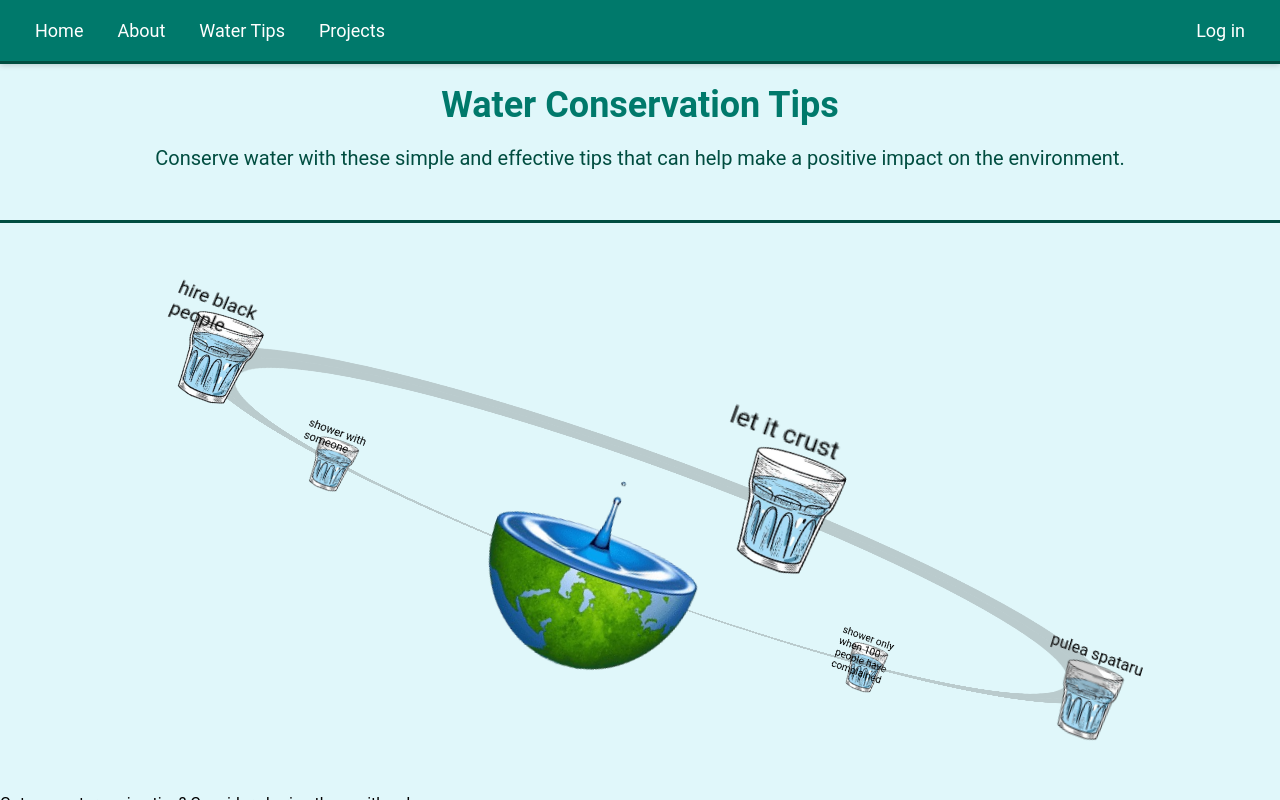
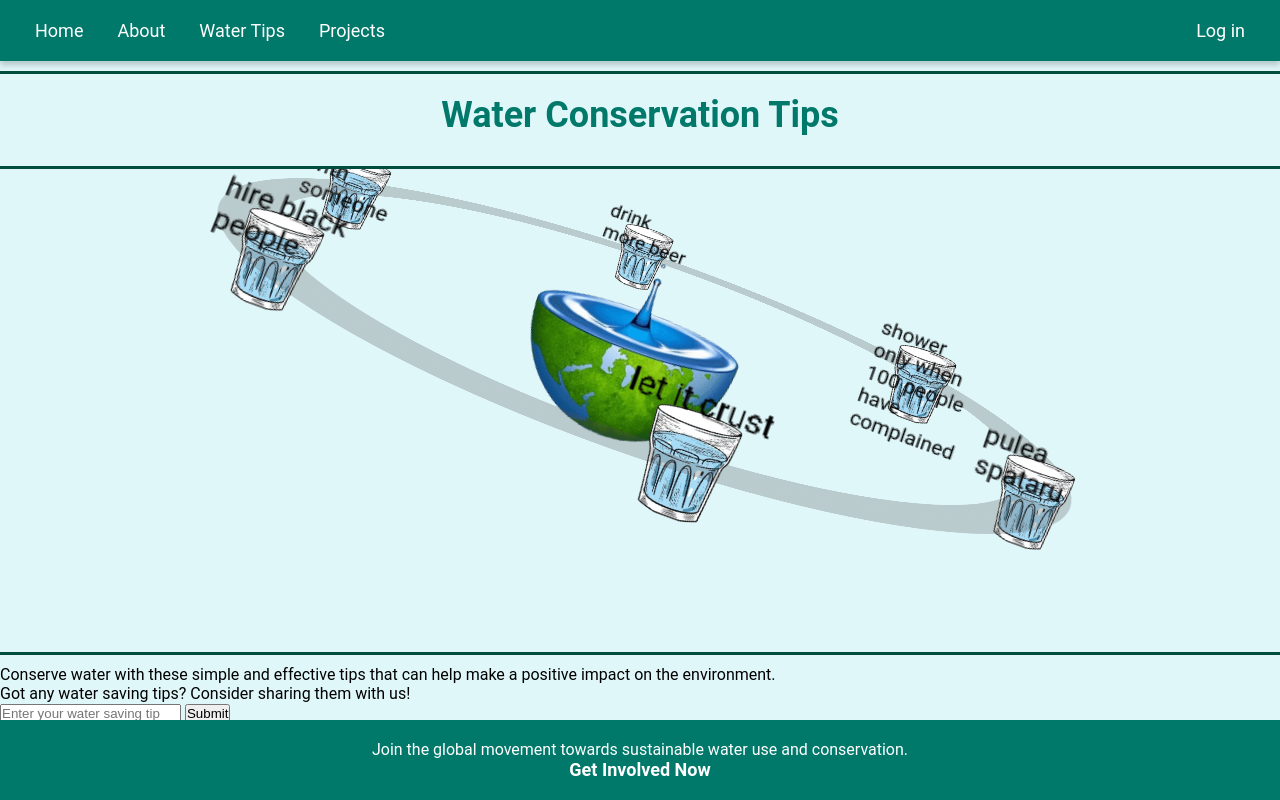
Before and after one commit to addrian-77/Databases-Project, a Django app: page /watertips/ in a window 1280 px wide. Run offline with Django 5.2, Linux system fonts and the light colour scheme; data comes from the database, SQL or seed files in the repository.

Commit message:
watertips fixes

```diff
--- a/static/css/watertip_style.css
+++ b/static/css/watertip_style.css
@@ -12,6 +12,8 @@
     font-family: 'Roboto', sans-serif;
     background-color: #e0f7fa;
     overflow-x: hidden;
+    overflow-y:auto;
+    position: absolute;
 }
 
 /* Navbar stilizat */
@@ -19,6 +21,7 @@
     background-color: #00796b;
     padding: 20px;
     box-shadow: 0 4px 6px rgba(0, 0, 0, 0.2);
+    margin-bottom: 10px;
 }
 
 .navbar a {
@@ -33,10 +36,43 @@
 }
 
 /* Border container */
+
+#top-container {
+    margin-top: 1%;
+    width: 100%;
+}
+#bottom-container {
+    height: fit-content;
+    width: 100%;
+    position: absolute;
+    bottom: 0;
+    margin: 0;
+    padding: 0;
+}
+
 .border-container {
     border-top: 3px solid #004d40;
     border-bottom: 3px solid #004d40;
-    padding: 10px;
+    padding-top: 10px;
+    width: 100%;
+    bottom: 0;
+}
+
+#bottom-container .border-container {
+    border-top: 3px solid #004d40;
+    border-bottom: 3px solid #004d40;
+    padding: 10px 0; /* Adjust padding for spacing */
+    margin-bottom: 5%;
+    position: static; /* Ensure normal document flow */
+}
+
+.bottom-container-top {
+    border-top: 3px solid #004d40;
+    border-bottom: 3px solid #004d40;
+    padding-top: 20px;
+    width: 100%;
+    position: absolute;
+    top: 5%;
 }
 
 /* Secțiunea de tips */
@@ -57,14 +93,26 @@
     margin-bottom: 30px;
 }
 
+.systemdiv {
+    height: 60%;
+    width: 100%;
+    overflow: hidden;
+
+}
+
 .system {
-perspective: 1000px;
+perspective: 900px;
 transform-style: preserve-3d;
 height: 51%;
 aspect-ratio: 1;
+padding-top: 1%;
+padding-bottom: 1%;
 rotate: 20deg;
-margin: auto;
-scale: 0.75;
+transform: rotateX(-20deg);
+margin-left: 44%;
+margin-bottom: 5%;
+margin-top: 6%;
+scale: 1.4;
 }
 
 .central-point,
@@ -84,8 +132,7 @@
 --size: 80;
 height: calc(var(--size) * 1%);
 scale: 1.1;
-margin-top: 40%;
-margin-left: -10%;
+margin-left: -5%;
 background-image: url('../img/central_point.png');
 background-size: cover;
 }
@@ -94,7 +141,7 @@
 --size: 300;
 --duration: 24s;
 scale: 1;
-margin-left: -80%;
+margin-left: -90%;
 box-shadow: 0 0 0 2cqmin #5554, inset 0 0 0 2cqmin #5554;
 animation: orbit calc(var(--duration)) linear infinite;
 rotate: 1 0 0 -85deg;
@@ -103,13 +150,18 @@
 .water-glass {
 --size: 18;
 --duration: 24s;;
-height: calc(var(--size) * 0.6%);
+height: calc(var(--size) * 0.8%);
 margin-left: calc(var(--size) * -0.35%);
+margin-right: 0px;
 
 background-image: url('../img/water_glass.png');
 background-size: cover;
 animation: planet calc(var(--duration)) linear infinite;
 rotate: 1 0 0 90deg;
+}
+
+.water-glass p {
+    padding: 0px;
 }
 
 .orbit:nth-child(1) {
@@ -169,7 +221,6 @@
 @keyframes orbit { to { transform: rotate3d(0, 0, 1,  360deg); } }
 
 
-
 /* Imaginea picăturii de apă centrală */
 .main-image {
     width: 250px;
@@ -183,9 +234,10 @@
     background-color: #00796b;
     color: white;
     padding: 20px;
-    border-radius: 8px;
     text-align: center;
-    margin-top: 40px;
+    width: 100%;
+    position: absolute;
+    bottom: 0;
 }
 
 .call-to-action a {
--- a/templates/homepage.html
+++ b/templates/homepage.html
@@ -38,7 +38,6 @@
     </header>
 
     <!-- the map div -->
-    <main>
         <div class="container">
             <div class="content">
                 <div class="row">
@@ -72,7 +71,6 @@
                 </div>
             </div>
         </div>
-    </main>
 
     <footer>
         <div class="container">
--- a/templates/watertips.html
+++ b/templates/watertips.html
@@ -26,16 +26,18 @@
     </nav>
 
     <!-- Water Tips Section -->
+    <div class="top-container">
         <div class="border-container">
             <div class="container">
                 <h1>Water Conservation Tips</h1>
-            <p>Conserve water with these simple and effective tips that can help make a positive impact on the environment.</p>
+            </div>
         </div>
     </div>
 
     <!-- Imaginea picăturii de apă centrală -->
 
     <!-- Pahare de apă aranjate pe stânga și dreapta -->
+    <div class="systemdiv">
         <div class="system">
             <div class="central-point">
                 {% for tip in watertips %}
@@ -47,8 +49,11 @@
                 {% endfor %}
             </div>
         </div>
+    </div>
 
-    <div>
+    <div id="bottom-container">
+            <div class="border-container">
+                <p>Conserve water with these simple and effective tips that can help make a positive impact on the environment.</p>
                 <p>Got any water saving tips? Consider sharing them with us!</p>
                 <form action="/watertips/" method="post">
                     {% csrf_token %}
@@ -69,6 +74,7 @@
                 <a href="/signup">Get Involved Now</a>
             </div>
             {% endif %}
+    </div>
 
 </body>
 
--- a/water_conservation/urls.py
+++ b/water_conservation/urls.py
@@ -19,7 +19,7 @@
 from . import views
 
 urlpatterns = [
-    path('', views.homepage_view, name='index'),  # Homepage
+    path('', views.homepage_view, name='homepage'),  # Homepage
     path('login/', views.login_view, name='login'),
     path('signup/', views.signup_view, name='signup'),
     path('logout/', views.logout_view, name='logout'),
```
Lines whose indentation alone changed are shown as unchanged.
